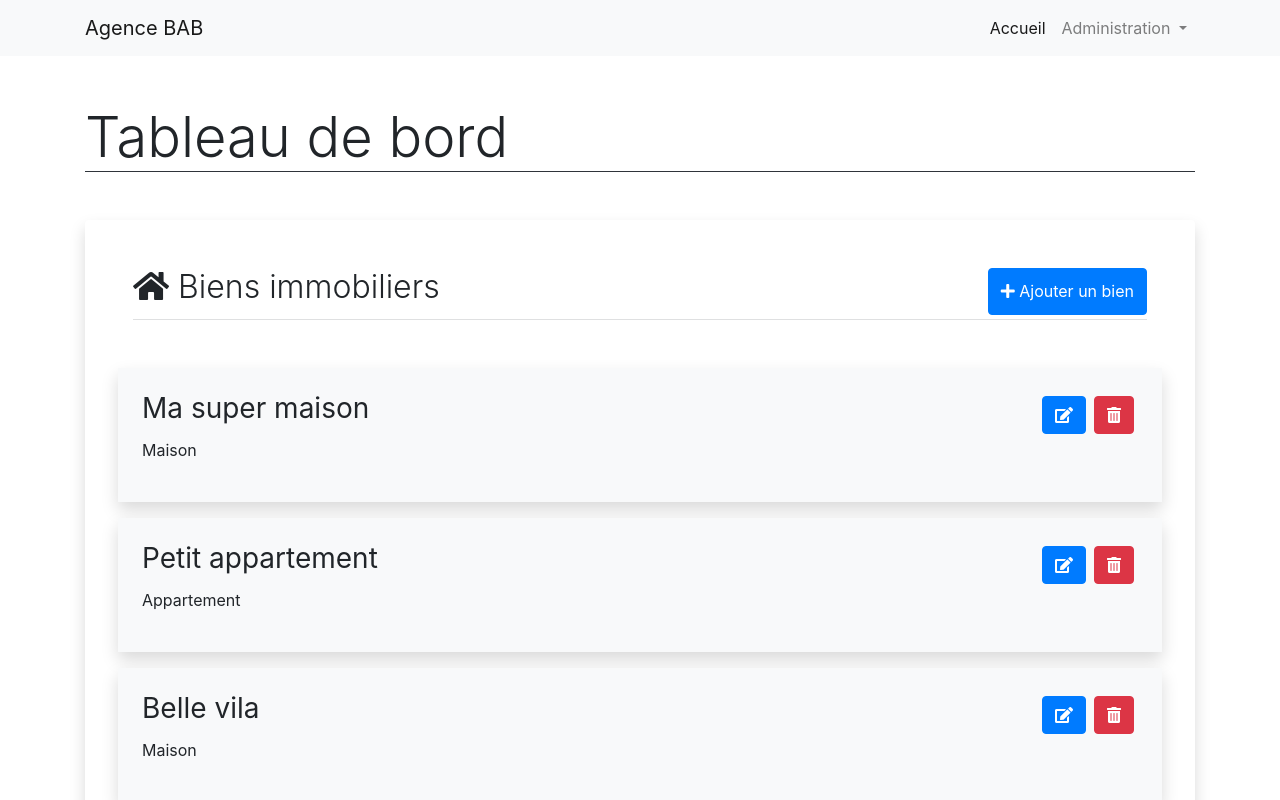
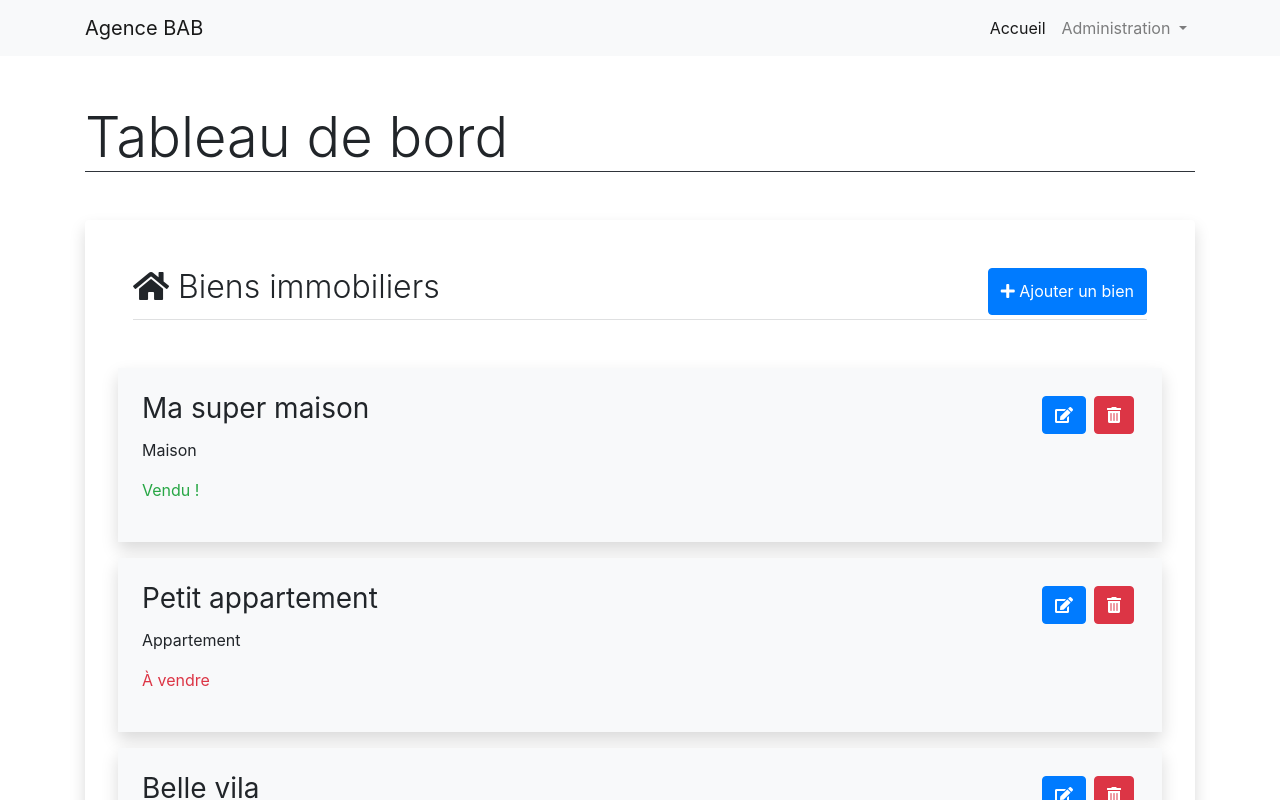
Before and after one commit to Aurelie2b/ImmoBab, an Angular app: page /admin/dashboard in a window 1280 px wide. Shown: the top 800 px of the page. Built offline with nearby package versions, Linux system fonts and the light colour scheme.

Commit message:
add switch buttom 'sold' in propertyForm

```diff
--- a/src/app/admin/admin-properties/admin-properties.component.html
+++ b/src/app/admin/admin-properties/admin-properties.component.html
@@ -19,6 +19,10 @@
         {{ property.category }} <span *ngIf="property.surface && property.romms !== ''"> de {{ property.surface }} m2</span>  <span *ngIf="property.rooms && property.rooms !== ''">, {{ property.rooms }} pièce(s).</span>
       </p>
       <p *ngIf="property.price && property.price !== ''"> {{ property.price }}€</p>
+      <p>
+        <span *ngIf="!property.sold" class="text-danger">À vendre</span>
+        <span *ngIf="property.sold" class="text-success">Vendu !</span>
+      </p>
     </div>
   </div>
 </div>
@@ -61,6 +65,13 @@
           <div class="form-group">
             <input type="number" placeholder="Prix" class="form-control" formControlName="price">
           </div>
+          <div class="custom-control custom-switch">
+            <input type="checkbox" class="custom-control-input" id="customSwitch1" formControlName="sold">
+            <label class="custom-control-label" for="customSwitch1">
+              <span class="text-success" *ngIf="propertiesForm.value.sold">Vendu</span>
+              <span class="text-danger" *ngIf="!propertiesForm.value.sold">À vendre</span>
+            </label>
+          </div>
         </div>
         <div class="modal-footer">
           <button type="button" class="btn btn-secondary" data-dismiss="modal">Annuler</button>
--- a/src/app/admin/admin-properties/admin-properties.component.ts
+++ b/src/app/admin/admin-properties/admin-properties.component.ts
@@ -41,7 +41,7 @@ export class AdminPropertiesComponent implements OnInit {
       rooms: ['', Validators.required],
       description: '',
       price: ['', Validators.required],
-
+      sold: ''
     });
   }
 
@@ -79,6 +79,7 @@ export class AdminPropertiesComponent implements OnInit {
     this.propertiesForm.get('rooms')?.setValue(property.rooms);
     this.propertiesForm.get('description')?.setValue(property.description);
     this.propertiesForm.get('price')?.setValue(property.price);
+    this.propertiesForm.get('sold')?.setValue(property.sold);
     const index = this.properties.findIndex(
       (propertyEL) => {
         if (propertyEL === property){
```
